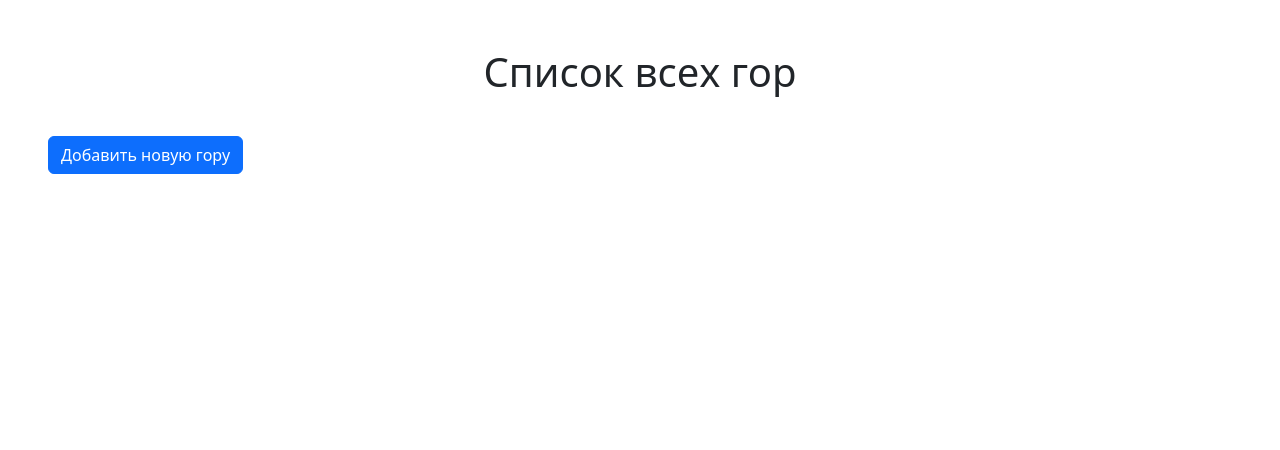
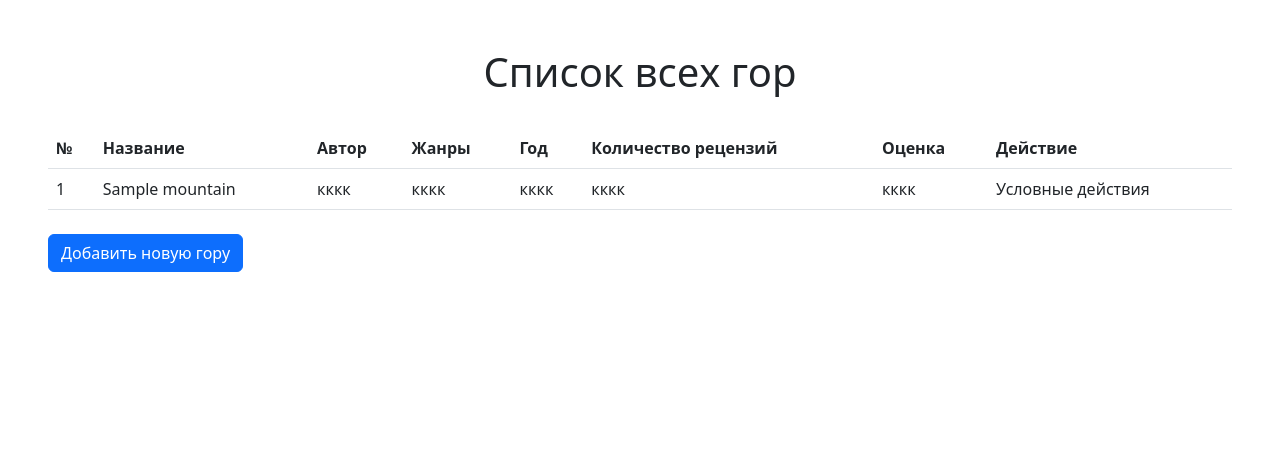
Before and after one commit to Fogzan/Alpenists_project, a Flask app: template Alpenists_project/app/templates/mountains/index.html in a window 1280 px wide. Shown: the part 64-514 px from the top of the page. Run offline with Flask 2, Linux system fonts and the light colour scheme; the template is opened without the code that fills it: most values are stand-ins (such as "Sample title", 1, 10 or a date in 2020); parts of the project's set-up code (start-up, migrations or seed data) failed here and were passed over; some libraries are stand-ins or nearby versions.

Commit message:
add code

```diff
--- a/Alpenists_project/app/mountains.py
+++ b/Alpenists_project/app/mountains.py
@@ -1,9 +1,11 @@
 from flask import Blueprint, render_template, redirect, url_for, flash, request, current_app
 from flask_login import LoginManager, login_user, logout_user, current_user
 from functools import wraps
+from models import Mountains
 
 bp = Blueprint('mountains', __name__, url_prefix="/mountains")
 
 @bp.route("/")
 def index():
+    all_mountains = Mountains.get_all_mountains()
     return render_template("mountains/index.html")
--- a/Alpenists_project/app/templates/mountains/index.html
+++ b/Alpenists_project/app/templates/mountains/index.html
@@ -3,6 +3,73 @@
 {% block content %}
 <div class="p-5">
     <h1 class="text-center pb-4">Список всех гор</h1>
+
+{% if mountains %}
+<table class="table">
+    <thead>
+        <tr>
+            <th>
+                №
+            </th>
+            <th>
+                Название
+            </th>
+            <th>
+                Автор
+            </th>
+            <th>
+                Жанры
+            </th>
+            <th>
+                Год
+            </th>
+            <th>
+                Количество рецензий
+            </th>
+            <th>
+                Оценка
+            </th>
+            <th>
+                Действие
+            </th>
+        </tr>
+    </thead>
+    <tbody>
+        {% for mountain in mountains %}
+        <tr>
+            <td>
+                {{ loop.index }}
+            </td>
+            <td>
+                {{ mountain.name }}
+            </td>
+            <td>
+                кккк
+            </td>
+            <td>
+                кккк
+            </td>
+            <td>
+                кккк
+            </td>
+            <td>
+                кккк
+            </td>
+            <td>
+                кккк
+            </td>
+            <td>
+                Условные действия
+            </td>
+
+        </tr>
+        {% endfor %}
+    </tbody>
+</table>
+
+{% else %}
+<h2 class="p-2">Гор пока нету</h2>
+{% endif %}
 
     <div class="py-2">
         <a class="btn btn-primary" href="">Добавить новую гору</a>
```
Also changed, not shown: Alpenists_project/app/models.py (+51 -0 lines).
